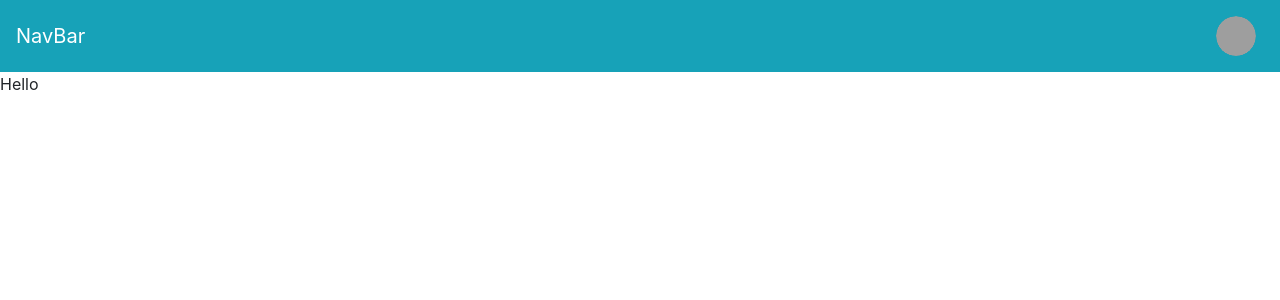
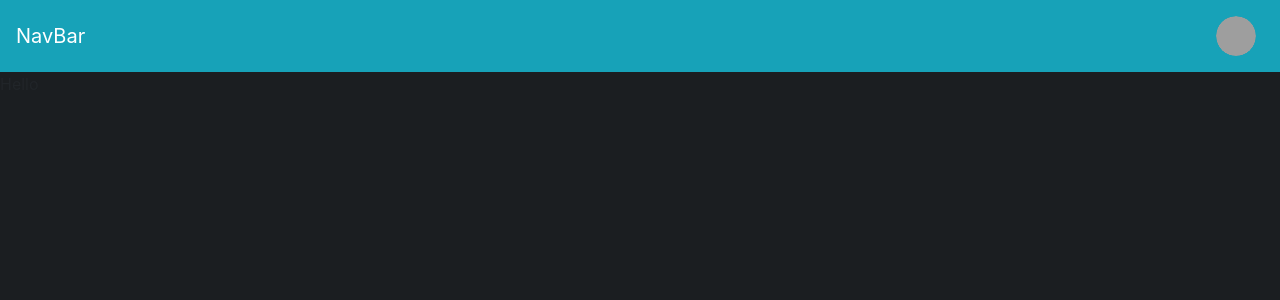
Before and after one commit to Andrei1524/gw-creator, a Nuxt app in the folder client/: page / in a window 1280 px wide. Shown: the top 300 px of the page. Built offline with nearby package versions, Linux system fonts and the light colour scheme; grey boxes are pictures that could not be loaded.

Commit message:
added sass modules to project + asssets direcotry

```diff
--- /dev/null
+++ b/client/assets/css/main.scss
@@ -0,0 +1,3 @@
+body {
+  background-color: #1b1e21;
+}
--- a/client/components/_shared/Header.vue
+++ b/client/components/_shared/Header.vue
@@ -8,7 +8,7 @@
       <b-collapse id="nav-collapse" is-nav>
         <!-- Right aligned nav items -->
         <b-navbar-nav class="ml-auto">
-          <b-nav-item-dropdown right no-caret>
+          <b-nav-item-dropdown class="header-" right no-caret no-flip>
             <template #button-content>
               <b-avatar variant="info" src="https://placekitten.com/300/300"></b-avatar>
             </template>
--- a/client/nuxt.config.js
+++ b/client/nuxt.config.js
@@ -21,6 +21,7 @@ export default {
 
   // Global CSS: https://go.nuxtjs.dev/config-css
   css: [
+    '@/assets/css/main.scss'
   ],
 
   // Plugins to run before rendering page: https://go.nuxtjs.dev/config-plugins
--- a/package.json
+++ b/package.json
@@ -13,5 +13,10 @@
   "license": "ISC",
   "dependencies": {
     "concurrently": "^6.4.0"
+  },
+  "devDependencies": {
+    "fibers": "^5.0.0",
+    "sass": "^1.43.4",
+    "sass-loader": "^10.2.0"
   }
 }
```
Also changed, not shown: client/assets/css/variables.scss (added), 1 other file (tests, documents, lock files or other folders).
